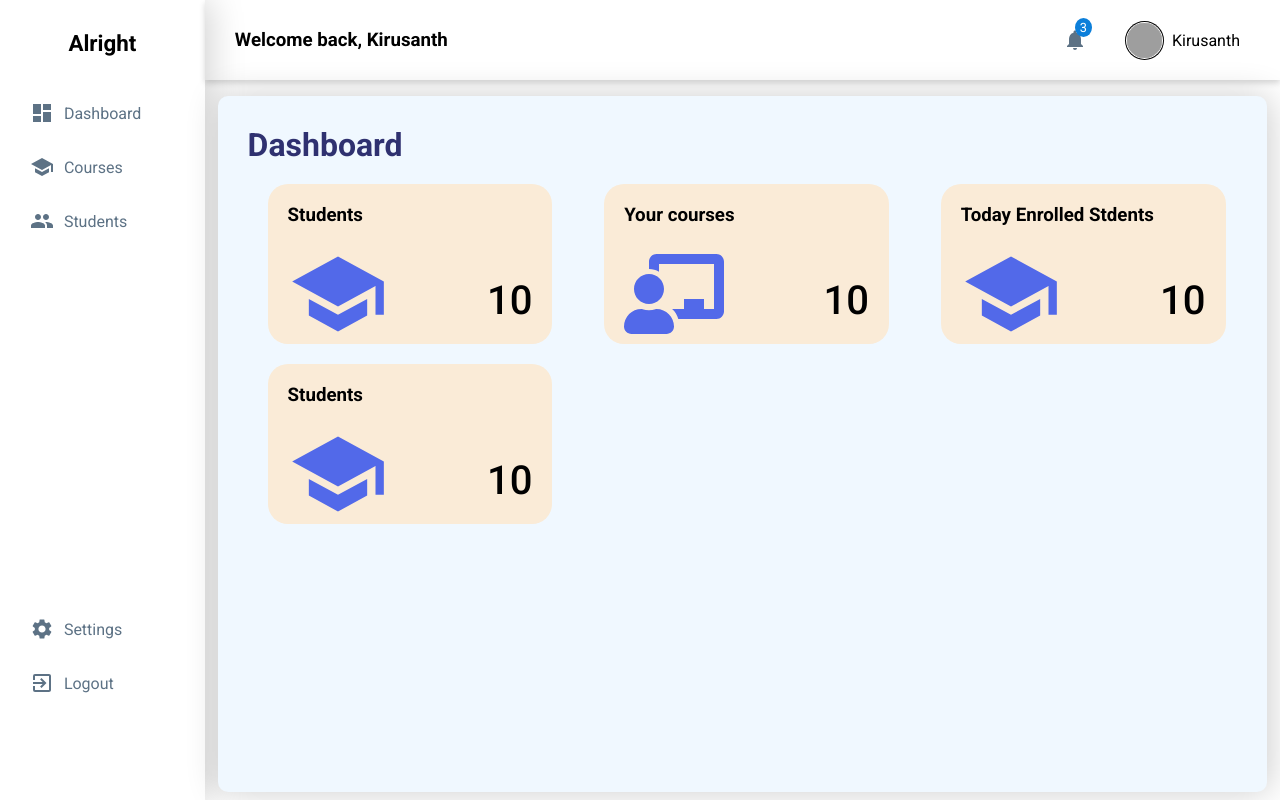
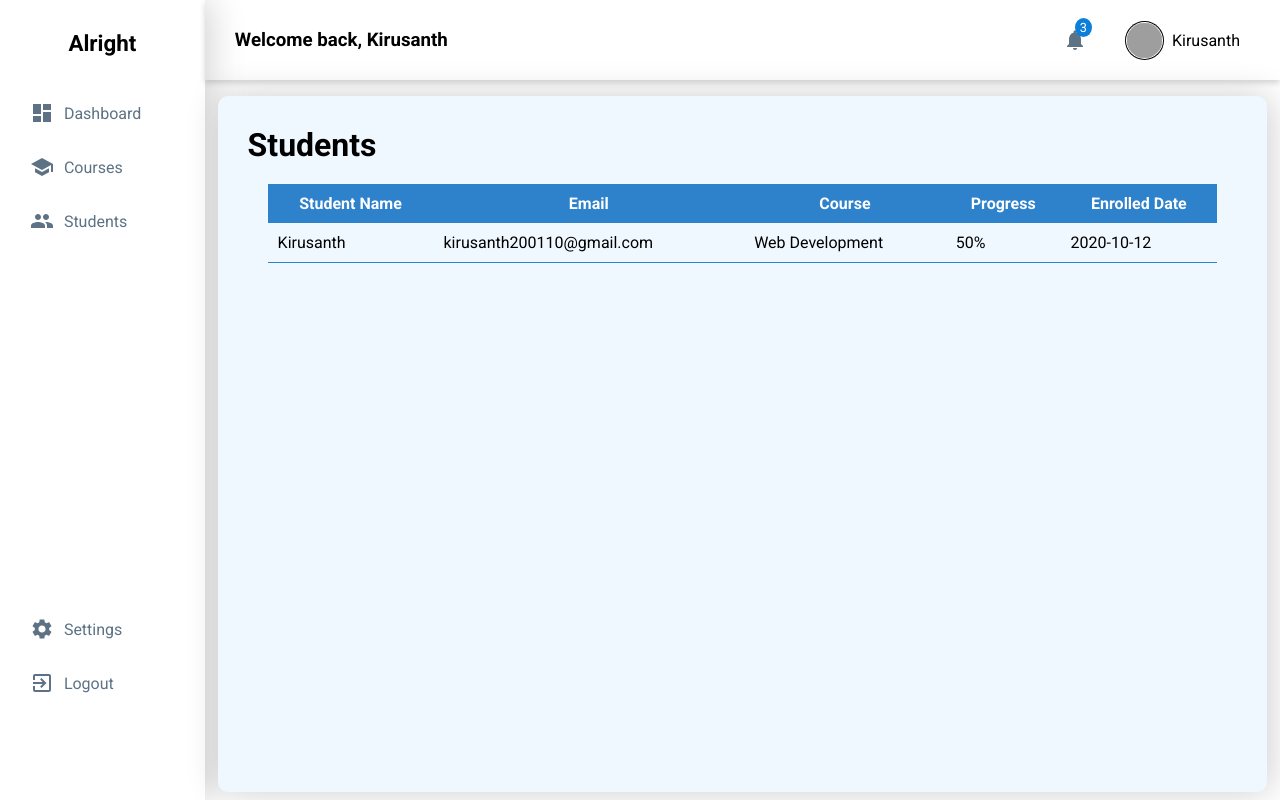
Before and after one commit to kirusanth-08/OnlineLearningPlatform-DS, a React (Create React App) app in the folder frontend/: page /courses in a window 1280 px wide. Built offline with nearby package versions, Linux system fonts and the light colour scheme; grey boxes are pictures that could not be loaded; a web font is replaced by a local one.

Commit message:
Refactor CSS styles, add new components, and update notifications in the instructor header. Update sidebar logo margin. Adjust grid gap in the instructor dashboard. Update icons and add statistics in the dashboard. Remove unnecessary CSS transition in index.css.

```diff
--- a/frontend/src/App.css
+++ b/frontend/src/App.css
@@ -2,3 +2,15 @@
   width: 100%;
   max-height: 100vh;
 }
+
+.content-container {
+  width: 82%;
+  border-radius: 10px;
+  background-color: aliceblue;
+  height: 87vh;
+  position: relative;
+  top: 12vh;
+  left: 17%;
+  box-shadow: 3px 0 35.16px rgba(0, 0, 0, 0.2);
+  padding: 30px;
+}
--- a/frontend/src/App.js
+++ b/frontend/src/App.js
@@ -1,9 +1,11 @@
 import React from 'react';
 import { BrowserRouter as Router, Routes, Route } from 'react-router-dom';
 import './App.css';
-import Dashboard from './Instructor/pages/Dashboard';
+import Dashboard from './Instructor/pages/Dashboard/Dashboard';
 import Sidebar from './Instructor/components/Sidebar/Sidebar';
 import Header from './Instructor/components/Header/Header';
+import Courses from './Instructor/pages/Course/Courses';
+import Student from './Instructor/pages/Students/Student';
 
 function App() {
   return (
@@ -11,7 +13,11 @@ function App() {
       <div className="App">
         <Sidebar />
         <Header />
-        <Dashboard />
+        <div className='content-container'>
+          {/* <Dashboard /> */}
+          {/* <Courses /> */}
+          <Student />
+        </div>
       </div>
     </Router>
   );
--- a/frontend/src/Instructor/components/Header/Header.css
+++ b/frontend/src/Instructor/components/Header/Header.css
@@ -5,7 +5,7 @@
     position: absolute;
     padding: 10px 30px;
     right: 0;
-    width: calc(100% - 16%);
+    width: 84%;
     height: 10vh;
     box-shadow: 0 3px 6px rgba(0, 0, 0, 0.16);
 }
--- a/frontend/src/Instructor/components/Header/Header.jsx
+++ b/frontend/src/Instructor/components/Header/Header.jsx
@@ -12,10 +12,10 @@ const Header = () => {
               <MdNotifications className='bell'/>
               <div className='notification-count'>3</div>
             </a>
-            <div className='profile'>
+            <a href='#' className='profile'>
                 <img src='https://i0.wp.com/www.muscleandfitness.com/wp-content/uploads/2023/11/Bodybuilder-and-2023-Classic-Physique-Winner-Chris-Bumstead-posing-on-stage-at-the-2023-Olympia-Competition.jpg?quality=86&strip=all' />
                 <div className='profile-name'>Kirusanth</div>
-            </div>
+            </a>
         </div>
     </div>
   )
--- a/frontend/src/Instructor/components/Sidebar/Sidebar.css
+++ b/frontend/src/Instructor/components/Sidebar/Sidebar.css
@@ -8,6 +8,7 @@
     /* justify-content: space-between; */
     align-items: center;
     box-shadow: 3px 0 35.16px rgba(0, 0, 0, 0.2);
+    min-width: 170px;
 }
 
 .sidebar .logo {
--- /dev/null
+++ b/frontend/src/Instructor/pages/Course/Courses.css
@@ -0,0 +1,45 @@
+.courses-container {
+    display: flex;
+    flex-direction: column;
+}
+
+.course {
+    border-radius: 10px;
+    background-color: aliceblue;
+    width: 60%;
+    position: relative;
+    display: flex;
+    flex-direction: column;
+    margin-top: 20px;
+    overflow: hidden;
+    box-shadow: 0 0 6px rgba(0, 0, 0, 0.16);
+}
+
+.course .course-details {
+    justify-content: space-between;
+    align-items: center;
+    padding: 10px;
+}
+
+.course-details .view-course {
+    background-color: #2e82cc;
+    color: white;
+    padding: 5px 10px;
+    border: none;
+    position: absolute;
+    margin: 10px;
+    bottom: 0;
+    right: 0;
+    border-radius: 5px;
+    cursor: pointer;
+}
+
+.course .course-status {
+    position: absolute;
+    top: 0;
+    right: 0;
+    background-color: red;
+    color: white;
+    font-size: 0.8rem;
+    padding: 5px;
+}
--- /dev/null
+++ b/frontend/src/Instructor/pages/Course/Courses.jsx
@@ -0,0 +1,25 @@
+import React from 'react'
+import './Courses.css'
+
+const Courses = () => {
+  return (
+    <div className='courses'>
+        <h1>Your Courses</h1>
+
+        <div className='courses-container'>
+            <div className='course'>
+              <p className='course-status'>In Progress</p>
+                {/* <img src='https://www.codingninjas.com/assets-landing/images/CNLOGO.svg' /> */}
+                <div className='course-details'>
+                    <h3>Web Development</h3>
+                    <p>Learn Web Development from scratch</p>
+                    <button className='view-course'>View Course</button>
+                </div>
+            </div>
+        </div>
+
+    </div>
+  )
+}
+
+export default Courses
--- a/frontend/src/Instructor/pages/Dashboard.css
+++ b/frontend/src/Instructor/pages/Dashboard/Dashboard.css
@@ -1,4 +1,4 @@
-.instructor-dashboard {
+/* .instructor-dashboard {
     width: 82%;
     border-radius: 10px;
     background-color: aliceblue;
@@ -8,7 +8,7 @@
     left: 17%;
     box-shadow: 3px 0 35.16px rgba(0, 0, 0, 0.2);
     padding: 30px;
-}
+} */
 
 .instructor-dashboard h1 {
     color: rgba(0, 0, 77, 0.804);
@@ -44,7 +44,7 @@
 
 .stat p {
     font-size: 2.5rem;
-    font-weight: 500;
+    font-weight: 700;
     text-align: end;
 }
 
--- /dev/null
+++ b/frontend/src/Instructor/pages/Students/Student.css
@@ -0,0 +1,27 @@
+.students-container {
+    display: flex;
+    flex-direction: column;
+    margin: 20px;
+}
+
+.students-container table {
+    width: 100%;
+    border-collapse: collapse;
+}
+
+.students-container table th {
+    background-color: #2e82cc;
+    color: white;
+    padding: 10px;
+
+}
+
+.students-container table td {
+    padding: 10px;
+    border-bottom: 1px solid #2e82cc;
+
+}
+
+.students-container table tr:hover {
+    background-color: #f1f1f1;
+}
--- /dev/null
+++ b/frontend/src/Instructor/pages/Students/Student.jsx
@@ -0,0 +1,31 @@
+import React from 'react'
+import './Student.css'
+
+const Student = () => {
+  return (
+    <div className='students'>
+        <h1>Students</h1>
+
+        <div className='students-container'>
+            <table>
+                <tr>
+                    <th>Student Name</th>
+                    <th>Email</th>
+                    <th>Course</th>
+                    <th>Progress</th>
+                    <th>Enrolled Date</th>
+                </tr>
+                <tr>
+                    <td>Kirusanth</td>
+                    <td>kirusanth200110@gmail.com</td>
+                    <td>Web Development</td>
+                    <td>50%</td>
+                    <td>2020-10-12</td>
+                </tr>
+            </table>
+        </div>
+    </div>
+  )
+}
+
+export default Student
```
Also changed, not shown: frontend/src/Instructor/pages/Dashboard/Dashboard.jsx (renamed from frontend/src/Instructor/pages/Dashboard.jsx).
